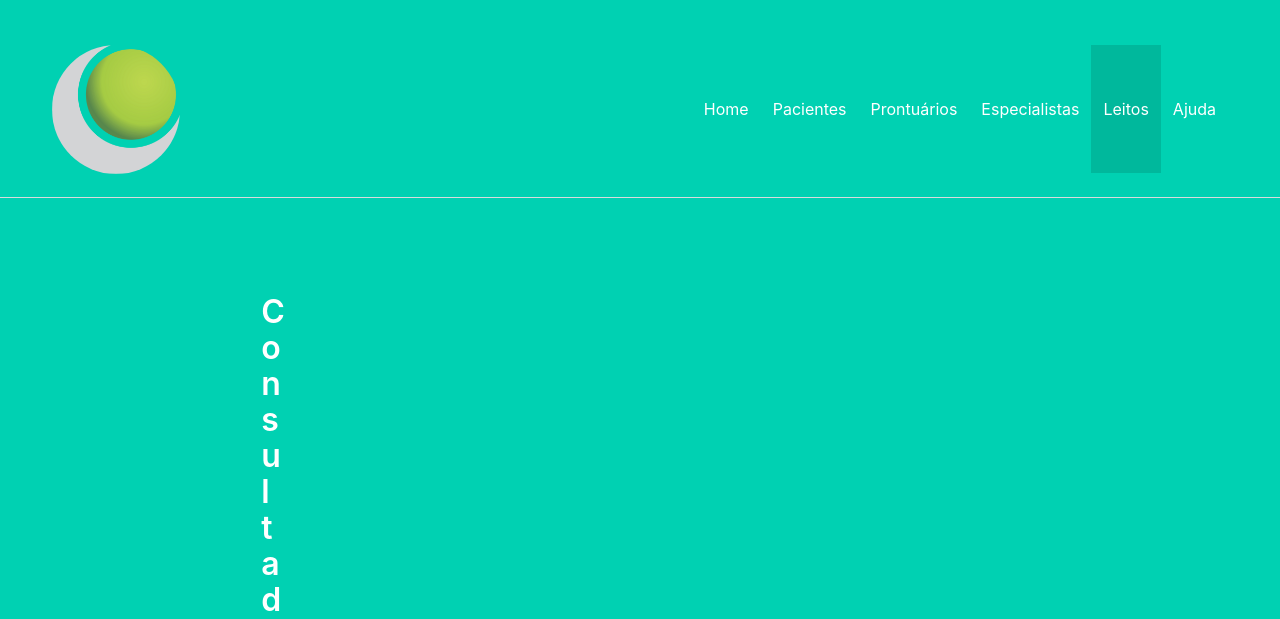
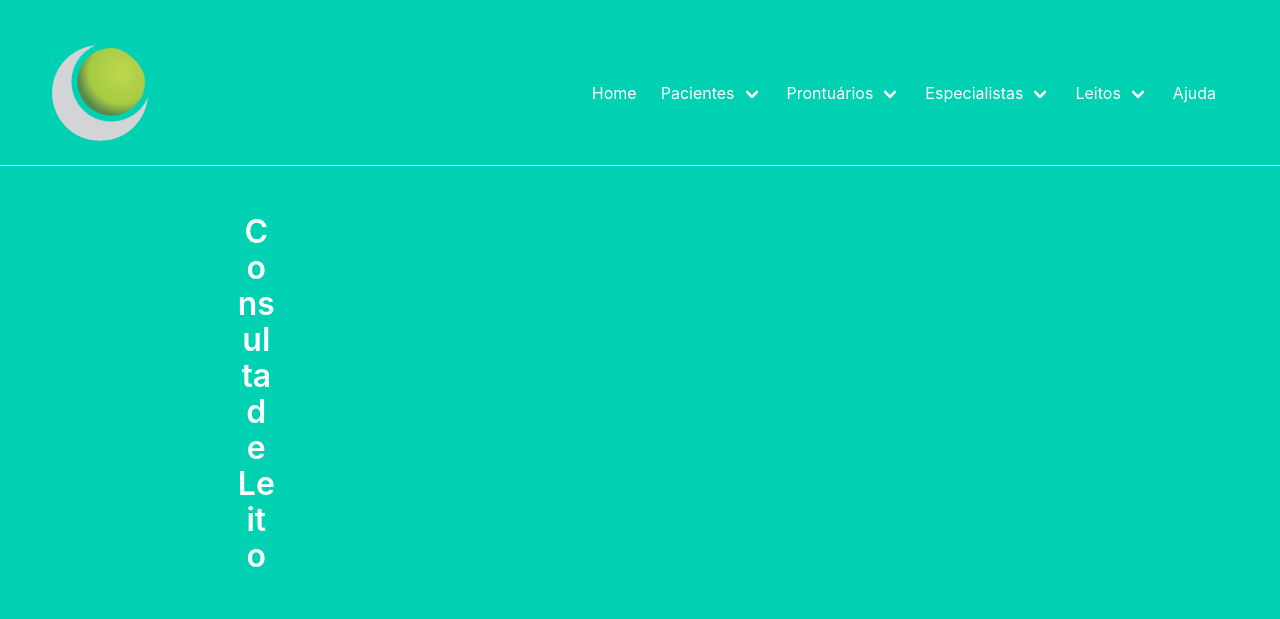
Before and after one commit to Clever25/Prontuario, a plain HTML site: page consulta_leito.html in a window 1280 px wide. Shown: the part 116-735 px from the top of the page. Drawn offline with nearby package versions, Linux system fonts and the light colour scheme.

Commit message:
Update consulta_leito.html

```diff
--- a/consulta_leito.html
+++ b/consulta_leito.html
@@ -28,35 +28,65 @@
 
      <section class="hero is-primary is-medium">
         <div class="hero-head">
-            <nav class="navbar">
+            <nav class="navbar is-primary">
                 <div class="container">
                     <div class="navbar-brand">
 
-                        <figure class="image is-128x128">
+                        <figure class="image is-96x96">
                             <img class="is-rounded" src="resources/img/marca.png">
                         </figure>
                     </div>
 
-                    <div id="navbarMenuHeroA" class="navbar-menu">
-                        <div class="navbar-end">
+                    <div id="navbarExampleTransparentExample" class="navbar-menu is-primary">
+						<div class="navbar-end">
+
                             <a class="navbar-item" href="index.html">Home </a>
 
-                            <a class="navbar-item" href="consulta_paciente.html">Pacientes</a>
+							<div class="navbar-item has-dropdown is-hoverable is-primary">
+								<a class="navbar-link">Pacientes</a>
 
-                            <a class="navbar-item" href="consulta_prontuario.html">Prontuários</a>
+									<div class="navbar-dropdown has-text-grey">
+										<a class="navbar-item" href="cadastro_paciente.html">Cadastrar Paciente</a>
+										<a class="navbar-item" href="consulta_paciente.html">Consultar Paciente</a>
+									</div>
+							</div>
 
-                            <a class="navbar-item" href="consulta_especialistas.html">Especialistas</a>
+							<div class="navbar-item has-dropdown is-primary is-hoverable">
+								<a class="navbar-link">Prontuários</a>
 
-                            <a class="navbar-item is-active" href="consulta_leito.html">Leitos</a>
+									<div class="navbar-dropdown has-text-grey">
+										<a class="navbar-item " href="cadastro_prontuário.html">Cadastrar Prontuário</a>
+										<a class="navbar-item" href="consulta_prontuario.html">Consultar Prontuário</a>
+									</div>
+							</div>
+
+							<div class="navbar-item has-dropdown is-hoverable is-primary">
+								<a class="navbar-link">Especialistas</a>
+
+									<div class="navbar-dropdown has-text-grey">
+										<a class="navbar-item" href="cadastro_especialistas.html">Cadastrar Especialistas</a>
+										<a class="navbar-item" href="consulta_especialistas.html">Consultar Especialistas</a>
+									</div>
+							</div>
+
+							<div class="navbar-item has-dropdown is-hoverable is-primary">
+								<a class="navbar-link">Leitos</a>
+
+									<div class="navbar-dropdown has-text-grey">
+										<a class="navbar-item" href="cadastro_leito.html">Cadastrar Leito</a>
+										<a class="navbar-item" href="consulta_leito.html">Consultar Leito</a>
+									</div>
+
+							</div>
 
                             <a class="navbar-item" href="contato_suporte.html">Ajuda</a>
 
-                        </div>
-                    </div>
+
                 </div>
             </nav>
         </div>
 </section>
+
 
     <br><footer class="card-footer">
 		<p class="card-footer-item">
@@ -64,7 +94,6 @@
 
 <div class="column is-1 is-offset-2">
   <div class="container ">
-    <div class="hero-body">
         <div class="column is-three-quarters">
           <div class="field">
 
@@ -93,8 +122,6 @@
             </div>
           </div>
 
-
-        </div>
       </div>
     </div>
   </div>
```
